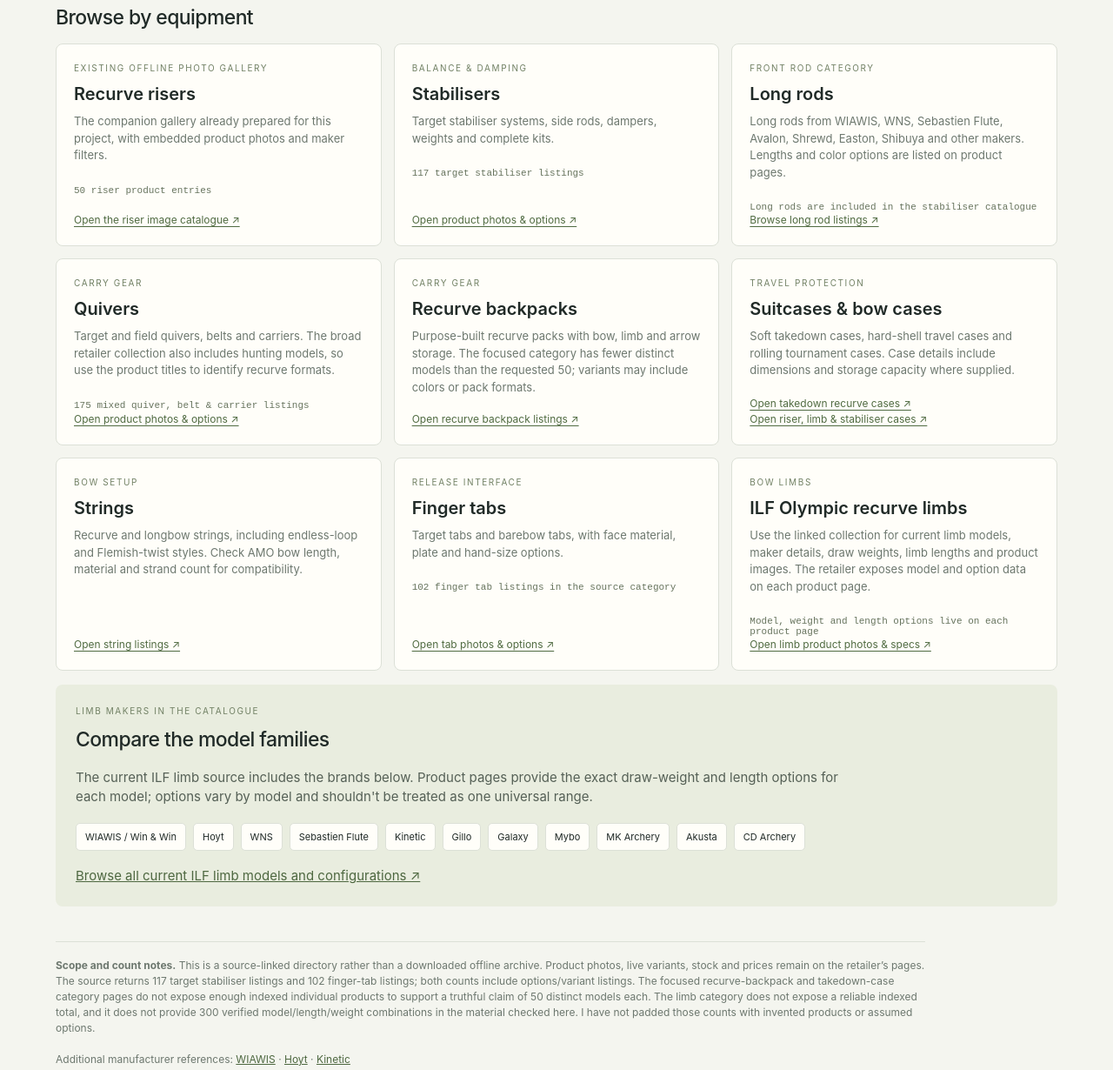
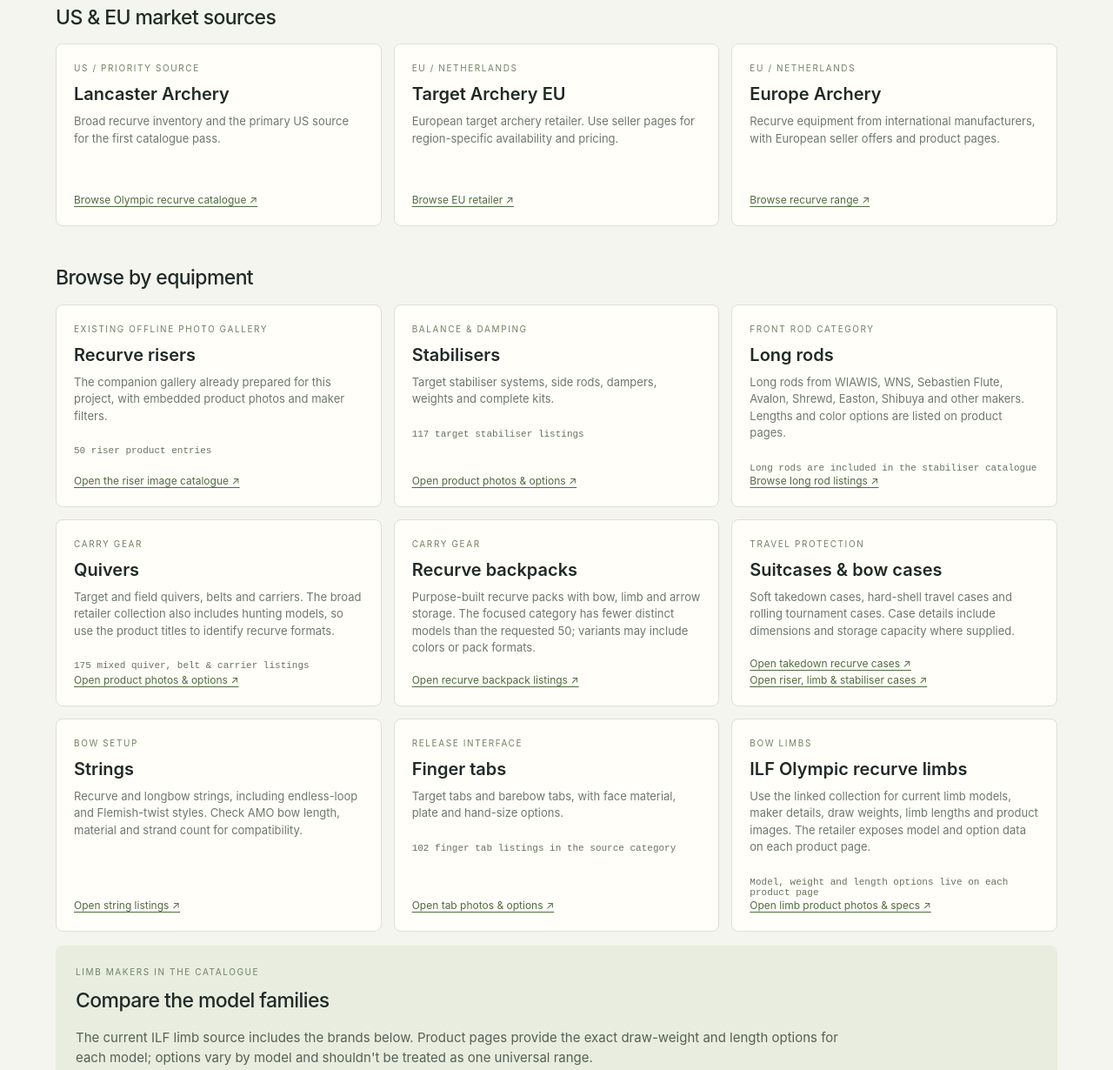
Before and after one commit to mbaliga/Form-analyser, a plain HTML site: page docs/crocodyl/equipment-inventory/visual-index.html in a window 1280 px wide. Shown: the part 402-1632 px from the top of the page at 87% size. Drawn offline with Linux system fonts and the light colour scheme.

Commit message:
docs: add EU archery sources to equipment index

```diff
--- a/docs/crocodyl/equipment-inventory/visual-index.html
+++ b/docs/crocodyl/equipment-inventory/visual-index.html
@@ -5,7 +5,11 @@
 </style></head><body>
 <header><div class="eyebrow">RECURVE ARCHERY / EQUIPMENT DIRECTORY</div><h1>Beyond the riser.</h1><p>A visual market index for the rest of the recurve setup: stabilisers, long rods, quivers, packs, cases, strings, finger tabs and limbs.</p></header>
 <main class="wrap"><section class="intro"><p>This page links to current photo listings and manufacturer product pages. The linked catalogues show product images, available sizes, colors and options, with their live stock and specifications. Counts below refer to retailer listings where the source publishes a count; color and length options can be separate listings.</p><span class="pill">SOURCE-LINKED MARKET INDEX</span></section>
-<h2>Browse by equipment</h2><section class="grid">
+<h2>US &amp; EU market sources</h2><section class="grid">
+<article class="card"><div class="type">US / priority source</div><h3>Lancaster Archery</h3><p>Broad recurve inventory and the primary US source for the first catalogue pass.</p><a href="https://lancasterarchery.com/collections/olympic-recurve" target="_blank" rel="noopener">Browse Olympic recurve catalogue ↗</a></article>
+<article class="card"><div class="type">EU / Netherlands</div><h3>Target Archery EU</h3><p>European target archery retailer. Use seller pages for region-specific availability and pricing.</p><a href="https://target-archery.eu/" target="_blank" rel="noopener">Browse EU retailer ↗</a></article>
+<article class="card"><div class="type">EU / Netherlands</div><h3>Europe Archery</h3><p>Recurve equipment from international manufacturers, with European seller offers and product pages.</p><a href="https://www.europearchery.com/bows/recurve-bows" target="_blank" rel="noopener">Browse recurve range ↗</a></article>
+</section><h2>Browse by equipment</h2><section class="grid">
 <article class="card"><div class="type">Existing offline photo gallery</div><h3>Recurve risers</h3><p>The companion gallery already prepared for this project, with embedded product photos and maker filters.</p><span class="count">50 riser product entries</span><a href="recurve-riser-catalogue.html">Open the riser image catalogue ↗</a></article>
 <article class="card"><div class="type">Balance &amp; damping</div><h3>Stabilisers</h3><p>Target stabiliser systems, side rods, dampers, weights and complete kits.</p><span class="count">117 target stabiliser listings</span><a href="https://lancasterarchery.com/collections/target-stabilizers" target="_blank" rel="noopener">Open product photos &amp; options ↗</a></article>
 <article class="card"><div class="type">Front rod category</div><h3>Long rods</h3><p>Long rods from WIAWIS, WNS, Sebastien Flute, Avalon, Shrewd, Easton, Shibuya and other makers. Lengths and color options are listed on product pages.</p><span class="count">Long rods are included in the stabiliser catalogue</span><a href="https://lancasterarchery.com/collections/target-stabilizers" target="_blank" rel="noopener">Browse long rod listings ↗</a></article>
@@ -17,5 +21,5 @@
 <article class="card"><div class="type">Bow limbs</div><h3>ILF Olympic recurve limbs</h3><p>Use the linked collection for current limb models, maker details, draw weights, limb lengths and product images. The retailer exposes model and option data on each product page.</p><span class="count">Model, weight and length options live on each product page</span><a href="https://lancasterarchery.com/collections/ilf-olympic-recurve-limbs" target="_blank" rel="noopener">Open limb product photos &amp; specs ↗</a></article>
 </section>
 <section class="limb"><div class="type">Limb makers in the catalogue</div><h2 style="margin-top:8px">Compare the model families</h2><p>The current ILF limb source includes the brands below. Product pages provide the exact draw-weight and length options for each model; options vary by model and shouldn't be treated as one universal range.</p><div class="models"><span>WIAWIS / Win &amp; Win</span><span>Hoyt</span><span>WNS</span><span>Sebastien Flute</span><span>Kinetic</span><span>Gillo</span><span>Galaxy</span><span>Mybo</span><span>MK Archery</span><span>Akusta</span><span>CD Archery</span></div><a href="https://lancasterarchery.com/collections/ilf-olympic-recurve-limbs" target="_blank" rel="noopener" style="color:#4e6840">Browse all current ILF limb models and configurations ↗</a></section>
-<section class="note"><strong>Scope and count notes.</strong> This is a source-linked directory rather than a downloaded offline archive. Product photos, live variants, stock and prices remain on the retailer’s pages. The source returns 117 target stabiliser listings and 102 finger-tab listings; both counts include options/variant listings. The focused recurve-backpack and takedown-case category pages do not expose enough indexed individual products to support a truthful claim of 50 distinct models each. The limb category does not expose a reliable indexed total, and it does not provide 300 verified model/length/weight combinations in the material checked here. I have not padded those counts with invented products or assumed options.<br><br>Additional manufacturer references: <a href="https://www.wiawis.com/" target="_blank" rel="noopener">WIAWIS</a> · <a href="https://hoyt.com/" target="_blank" rel="noopener">Hoyt</a> · <a href="https://www.kinetic-archery.com/" target="_blank" rel="noopener">Kinetic</a></section>
+<section class="note"><strong>Scope and count notes.</strong> This is an initial source-linked directory, not a complete US/EU market scrape. Only the companion riser gallery currently contains product cards; accessory categories link to live retailer catalogues. Product photos, live variants, stock and prices remain on seller or manufacturer pages. The source returns 117 target stabiliser listings and 102 finger-tab listings; both counts include options/variant listings. The focused recurve-backpack and takedown-case category pages do not expose enough indexed individual products to support a truthful claim of 50 distinct models each. The limb category does not expose a reliable indexed total, and it does not provide 300 verified model/length/weight combinations in the material checked here. I have not padded those counts with invented products or assumed options.<br><br>Additional manufacturer references: <a href="https://www.wiawis.com/" target="_blank" rel="noopener">WIAWIS</a> · <a href="https://hoyt.com/" target="_blank" rel="noopener">Hoyt</a> · <a href="https://www.kinetic-archery.com/" target="_blank" rel="noopener">Kinetic</a></section>
 <footer>Independent browsing index. Manufacturer and product names are trademarks of their respective owners. Listings and availability can change.</footer></main></body></html>
```
